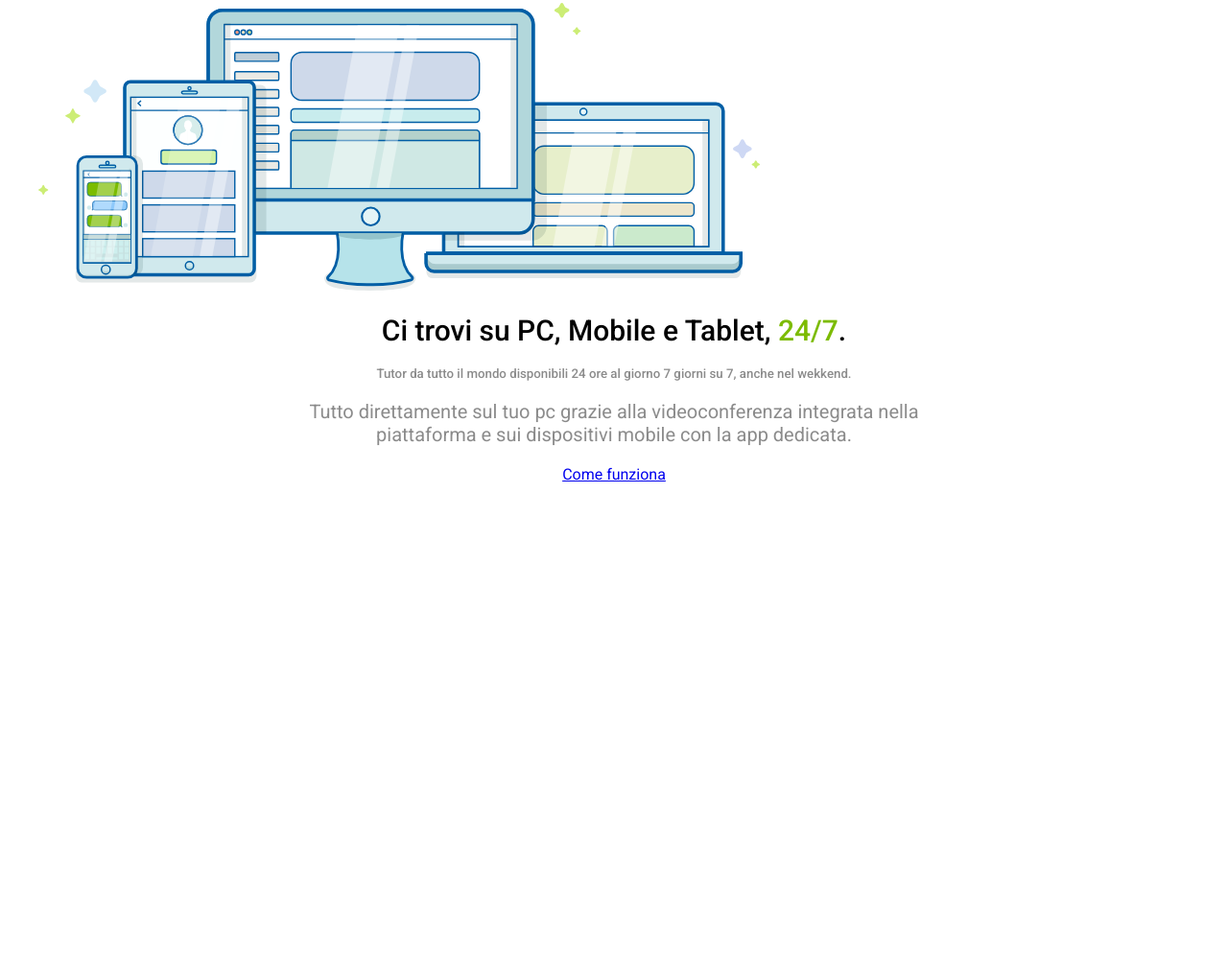
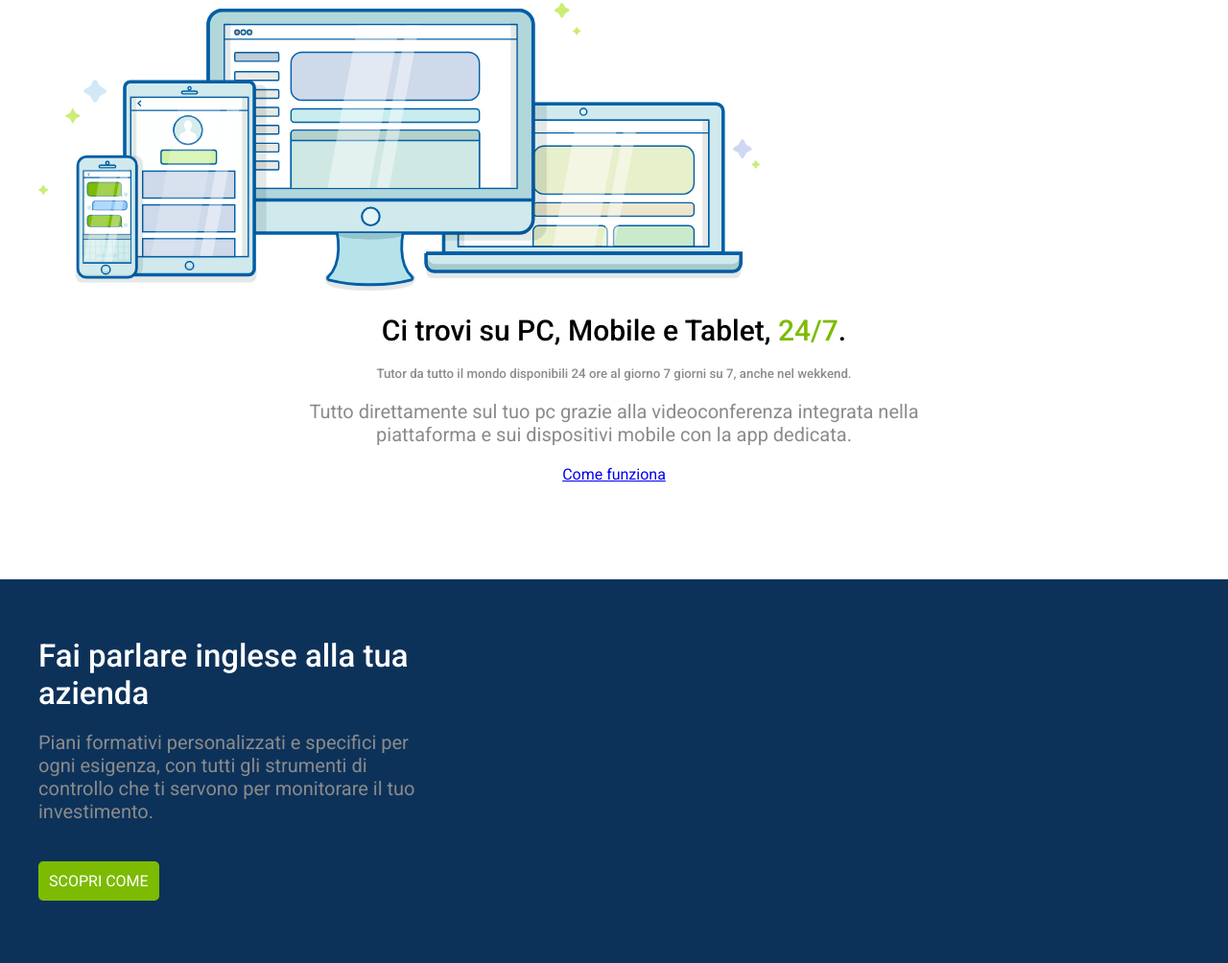
Before and after one commit to francescoferilli95/fluentify-assets-bonus, a plain HTML site: page index.html in a window 1280 px wide. Shown: the part 619-1623 px from the top of the page at 96% size. Before the commit the page ends 1223 px from the top, so only its background shows below. Drawn offline with Linux system fonts and the light colour scheme; files whose address does not match are found by name.

Commit message:
adding Section Three

```diff
--- a/css/main.css
+++ b/css/main.css
@@ -43,6 +43,10 @@ h6 {
 
 .w-40 {
     width: 40%;
+}
+
+.w-33 {
+    width: 33%;
 }
 
 .btn {
@@ -140,3 +144,22 @@ h6 {
     margin-bottom: 20px;
     font-size: 20px;
 }
+
+/*SECTION THREE*/
+
+.companies {
+    height: 400px;
+    background: #0d325a;
+}
+
+.companies .companies-text h2 {
+    padding-top: 60px;
+    padding-bottom: 20px;
+    font-size: 33px;
+    color: #fff;
+}
+
+.companies .companies-text p {
+    font-size: 20px;
+    padding-bottom: 40px;
+}
--- a/index.html
+++ b/index.html
@@ -52,6 +52,19 @@
             </div>
         </div>
     </section>
-
+    <!--SECTION THREE-->
+    <section class="companies">
+        <div class="container">
+            <div class="companies-text w-33">
+                <h2>
+                    Fai parlare inglese alla tua azienda
+                </h2>
+                <p>
+                    Piani formativi personalizzati e specifici per ogni esigenza, con tutti gli strumenti di controllo che ti servono per monitorare il tuo investimento.
+                </p>
+                <a href="#" class="btn btn-grn">scopri come</a>
+            </div>
+        </div>
+    </section>
 </body>
 </html>
```
